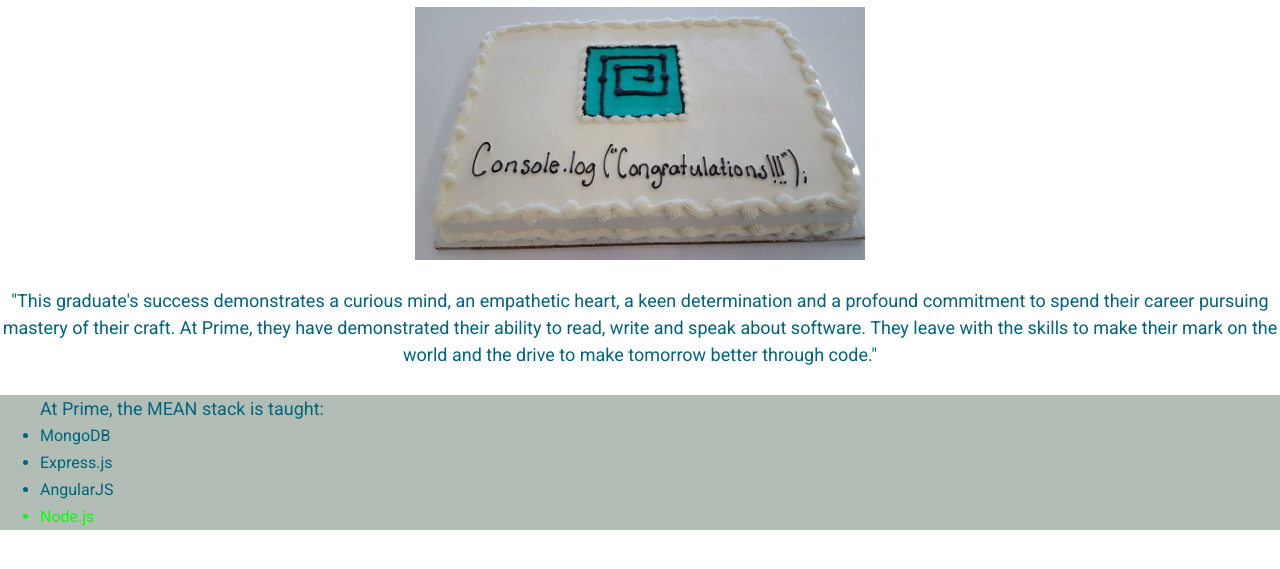
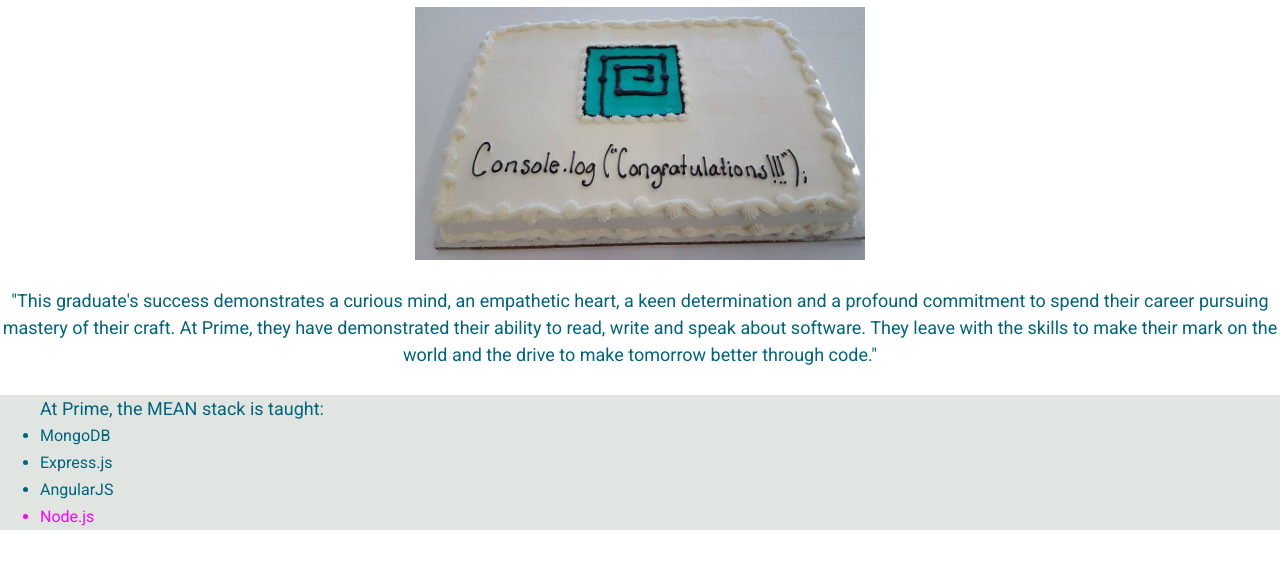
Before and after one commit to bljohnson/sass-practice, a plain HTML site: page index.html in a window 1280 px wide. Shown: the part 89-658 px from the top of the page. Drawn offline with Linux system fonts and the light colour scheme.

Commit message:
Modify colors

```diff
--- a/sass/styles.scss
+++ b/sass/styles.scss
@@ -30,12 +30,12 @@ ul {
 	text-align: left;
 	font-size: 18px;
 	& {
-		background-color: $ash-gray;
+		background-color: transparentize($ash-gray, 0.6);
 	}
 	li {
 		font-size: 16px;
 		&:last-of-type {
-			color: $green;
+			color: complement($green);
 		}
 	}
 }
```
Also changed, not shown: stylesheets/styles.css.
